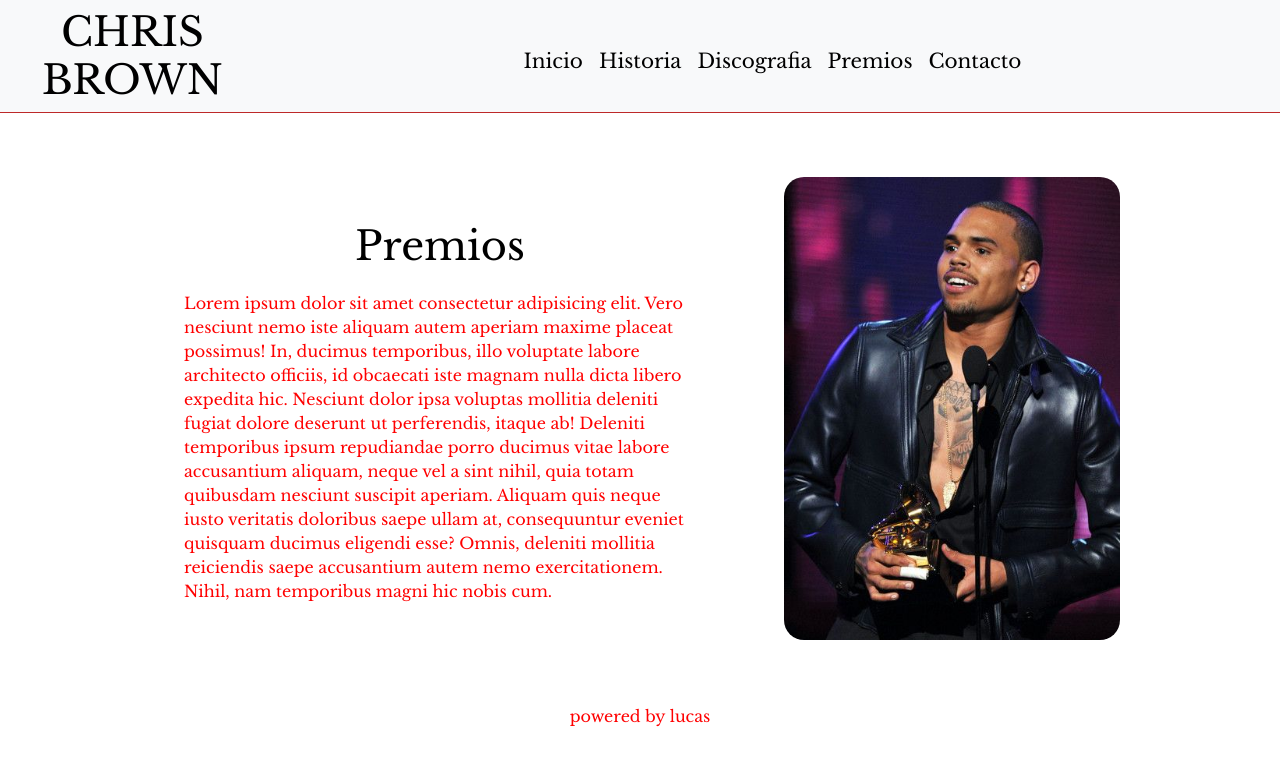
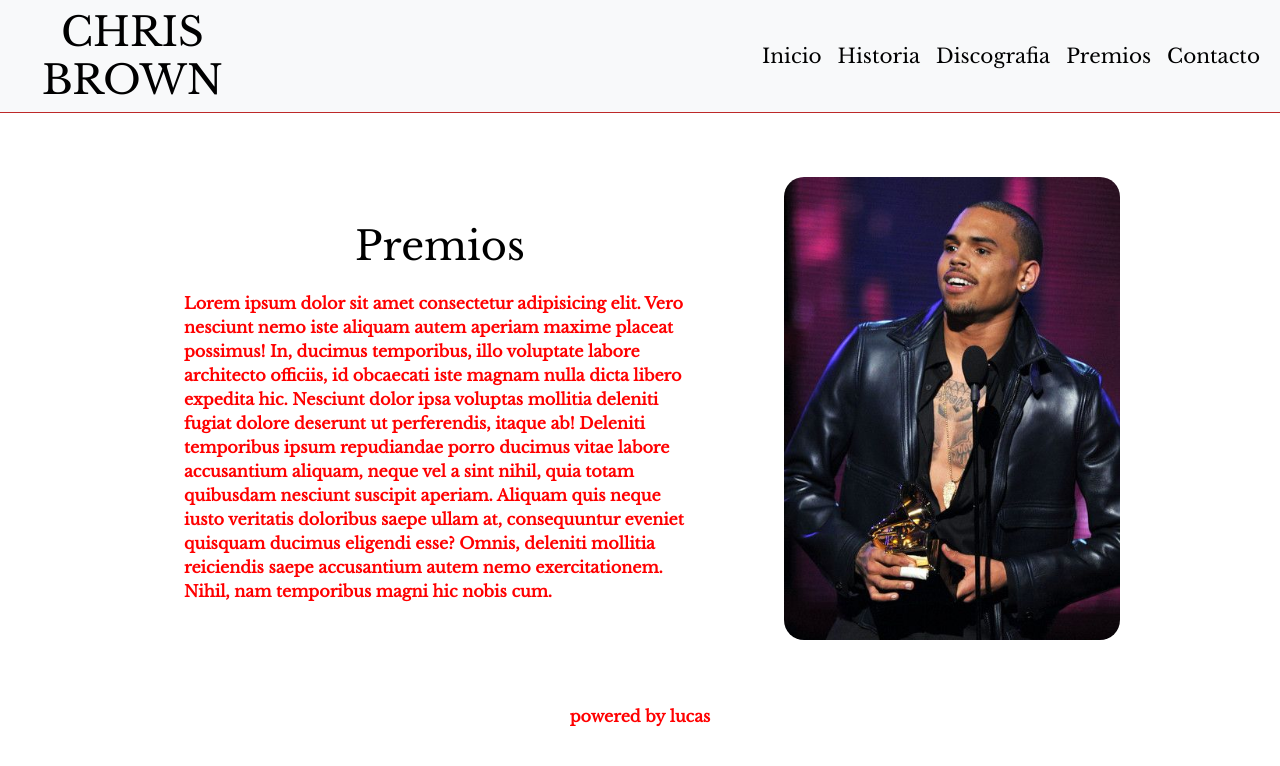
Before and after one commit to Yaggzt/nuevo-repo, a website: page pages/premios.html in a window 1280 px wide. Drawn offline with nearby package versions, Linux system fonts and the light colour scheme.

Commit message:
proyecto

```diff
--- a/pages/premios.html
+++ b/pages/premios.html
@@ -4,12 +4,14 @@
     <meta charset="UTF-8">
     <meta http-equiv="X-UA-Compatible" content="IE=edge">
     <meta name="viewport" content="width=device-width, initial-scale=1.0">
+    <meta name="description" content=" Pagina sobre Christopher Maurice Brown, conocido simplemente como Chris Brown, es un cantante estadounidense del género R&B">
+    <meta name="keywords" content="Chris Brown, R&B, Cantante, Compositor, Musica, Pop,">
     <link href="https://cdn.jsdelivr.net/npm/bootstrap@5.2.0/dist/css/bootstrap.min.css" rel="stylesheet" integrity="sha384-gH2yIJqKdNHPEq0n4Mqa/HGKIhSkIHeL5AyhkYV8i59U5AR6csBvApHHNl/vI1Bx" crossorigin="anonymous">
     <link rel="stylesheet" href="../css/style.css">
     <link rel="stylesheet" href="https://cdnjs.cloudflare.com/ajax/libs/animate.css/4.1.1/animate.min.css"/>
     <link href="https://fonts.googleapis.com/css2?family=Libre+Baskerville&display=swap" rel="stylesheet">
     <link href="https://unpkg.com/aos@2.3.1/dist/aos.css" rel="stylesheet">
-    <title>Chris Brown</title>
+    <title>Chris Brown Premios</title>
 </head>
 <body>
     <!-- inicio header -->
@@ -49,18 +51,18 @@
         <!-- apertura main -->
         <div>
             <h1>Premios</h2>
-                <p data-aos="flip-left" data-aos-duration="2000">Lorem ipsum dolor sit amet consectetur adipisicing elit. Vero nesciunt nemo iste aliquam autem aperiam maxime placeat possimus! In,
+               <strong><p data-aos="flip-left" data-aos-duration="2000">Lorem ipsum dolor sit amet consectetur adipisicing elit. Vero nesciunt nemo iste aliquam autem aperiam maxime placeat possimus! In,
                 ducimus temporibus, illo voluptate labore architecto officiis, id obcaecati iste magnam nulla dicta libero expedita hic. Nesciunt dolor ipsa voluptas mollitia deleniti fugiat dolore deserunt ut perferendis,
                 itaque ab! Deleniti temporibus ipsum repudiandae porro ducimus vitae labore accusantium aliquam, neque vel a sint nihil, quia totam quibusdam nesciunt suscipit aperiam.
                 Aliquam quis neque iusto veritatis doloribus saepe ullam at, consequuntur eveniet quisquam ducimus eligendi esse? Omnis,
-                deleniti mollitia reiciendis saepe accusantium autem nemo exercitationem. Nihil, nam temporibus magni hic nobis cum.</p>
+                deleniti mollitia reiciendis saepe accusantium autem nemo exercitationem. Nihil, nam temporibus magni hic nobis cum.</p> </strong>
         </div>
         <img src="../img/Premios.jpg" alt="Chris grammys">
     </main>
     <!-- fin main -->
     <footer>
     <!-- footer -->
-        powered by lucas
+      <strong>powered by lucas</strong>
     </footer>
     <!-- cierre footer -->
 
--- a/scss/_contacto.scss
+++ b/scss/_contacto.scss
@@ -13,7 +13,10 @@
     font-family: 'Libre Baskerville', serif;
     flex-direction: column;
     font-size: 1.5rem;
-    margin: 0; }
+    margin: 0;
+    flex-direction: row;
+  }
+
 
   .navbar-collapse {
     flex-grow: inherit; }
```
Also changed, not shown: index.html (+5 -3 lines), pages/contacto.html (+4 -2 lines), pages/discografia.html (+4 -2 lines), pages/historia.html (+6 -4 lines), css/style.css.
